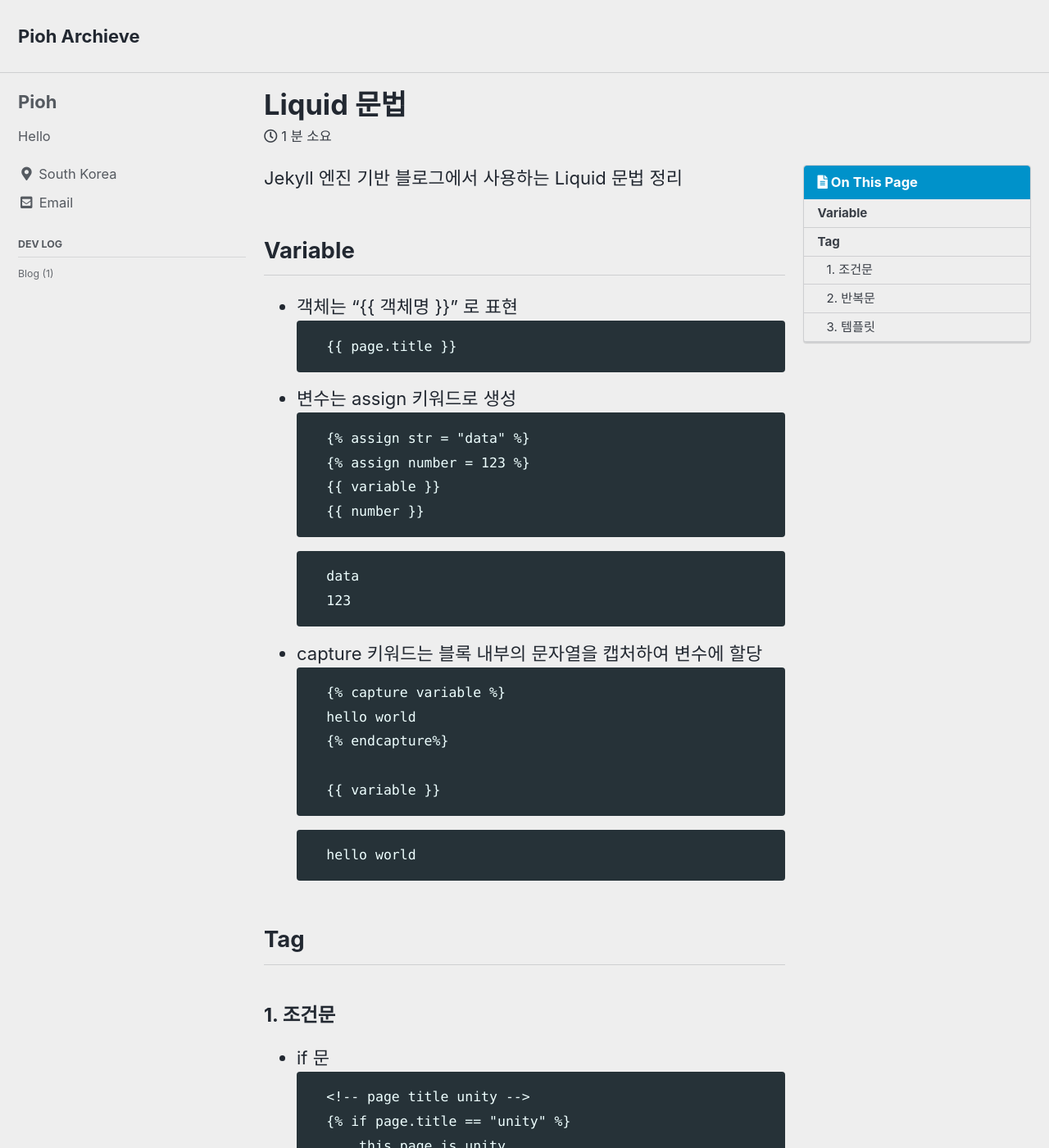
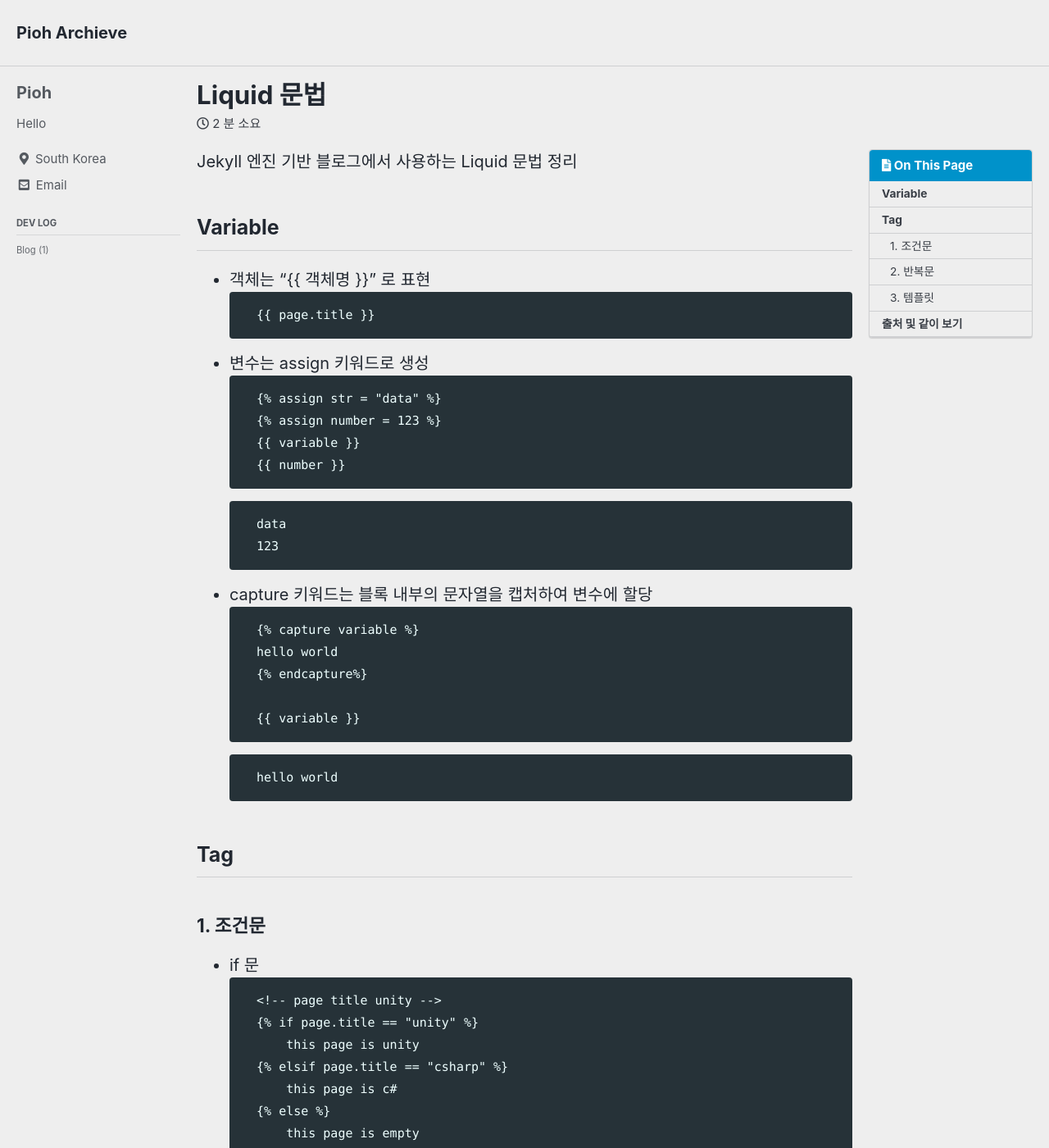
Before and after one commit to devpioh/devpioh.github.io, a Jekyll site: the page built from _posts/Devlog/Blog/2022-06-12-liquid.md, in a window 1280 px wide and 1400 px high. Shown: the whole window at 82% size. Built offline with Jekyll 4.4.1, drawn with Linux system fonts in a browser that asks for light colours; cached includes are drawn as plain includes; some web fonts are replaced; some of the changed text lies outside the part shown.

Commit message:
폰트 크기 수정 및 블로그 전체 사이즈 조절

````diff
--- a/_posts/Devlog/Blog/2022-06-12-liquid.md
+++ b/_posts/Devlog/Blog/2022-06-12-liquid.md
@@ -47,7 +47,7 @@ Jekyll 엔진 기반 블로그에서 사용하는 Liquid 문법 정리
 
 ## Tag
 {% raw %}
-#### 1. 조건문
+### 1. 조건문
 - if 문
     ```
     <!-- page title unity -->
@@ -78,14 +78,14 @@ Jekyll 엔진 기반 블로그에서 사용하는 Liquid 문법 정리
     this page is c#
     ```
 
-#### 2. 반복문
-    ```
-    {% for category in categories %}
-        {{ category.title }}
-    {% endfor %}
-    ```
+### 2. 반복문
+```
+{% for category in categories %}
+    {{ category.title }}
+{% endfor %}
+```
   - for 블록 내에서  forloop 이용하여 여러 속성을 사용 가능
-  - length, first, last, index, index0, rindex, rindex0
+  (length, first, last, index, index0, rindex, rindex0)
     ```
     {% for category in categories %}
         {{ forloop.length}}
@@ -105,7 +105,7 @@ Jekyll 엔진 기반 블로그에서 사용하는 Liquid 문법 정리
     {% endfor %}
     ```
 
-#### 3. 템플릿
+### 3. 템플릿
  - include
   _includes 폴더에 저장된 다른 파일의 내용을 포함 가능
     ```
@@ -154,3 +154,8 @@ Jekyll 엔진 기반 블로그에서 사용하는 Liquid 문법 정리
     {{ data }}
     {% endraw %}
     ```
+
+## 출처 및 같이 보기
+ - <a href="https://shopify.github.io/liquid/">liquid doucment</a>
+ - <a href="https://shopify.dev/api/liquid">shopify liquid api</a>
+ - <a href="https://jekyllrb.com/docs/liquid">jakyll liquid document</a>
--- a/_sass/minimal-mistakes/_reset.scss
+++ b/_sass/minimal-mistakes/_reset.scss
@@ -11,15 +11,18 @@ html {
   font-size: 16px;
 
   @include breakpoint($medium) {
-    font-size: 18px;
+    //font-size: 18px;
+    font-size: 16px;
   }
 
   @include breakpoint($large) {
     font-size: 20px;
+    //font-size: 18px;
   }
 
   @include breakpoint($x-large) {
-    font-size: 22px;
+    font-size: 20px;
+    //font-size: 18px;
   }
 
   -webkit-text-size-adjust: 100%;
--- a/_sass/minimal-mistakes/_variables.scss
+++ b/_sass/minimal-mistakes/_variables.scss
@@ -14,7 +14,7 @@ $indent-var: 1.3em !default;
 
 /* system typefaces */
 $serif: Georgia, Times, serif !default;
-$sans-serif: -apple-system, BlinkMacSystemFont, "Roboto", "Segoe UI",
+$sans-serif: -apple-system, BlinkMacSystemFont, "D2Coding", "Roboto", "Segoe UI",
   "Helvetica Neue", "Lucida Grande", Arial, sans-serif !default;
 $monospace: Monaco, Consolas, "Lucida Console", monospace !default;
 
@@ -155,9 +155,12 @@ $max-width: $x-large !default;
    Grid
    ========================================================================== */
 
-$right-sidebar-width-narrow: 200px !default;
-$right-sidebar-width: 300px !default;
-$right-sidebar-width-wide: 400px !default;
+// $right-sidebar-width-narrow: 200px !default;
+// $right-sidebar-width: 300px !default;
+// $right-sidebar-width-wide: 400px !default;
+$right-sidebar-width-narrow: 120px !default;
+$right-sidebar-width: 220px !default;
+$right-sidebar-width-wide: 260px !default;
 
 /*
    Other
--- a/assets/css/main.scss
+++ b/assets/css/main.scss
@@ -6,3 +6,4 @@
 
 @import "minimal-mistakes/skins/{{ site.minimal_mistakes_skin | default: 'default' }}"; // skin
 @import "minimal-mistakes"; // main partials
+@import url('https://cdn.jsdelivr.net/gh/projectnoonnu/noonfonts_three@1.0/D2Coding.woff');
````
